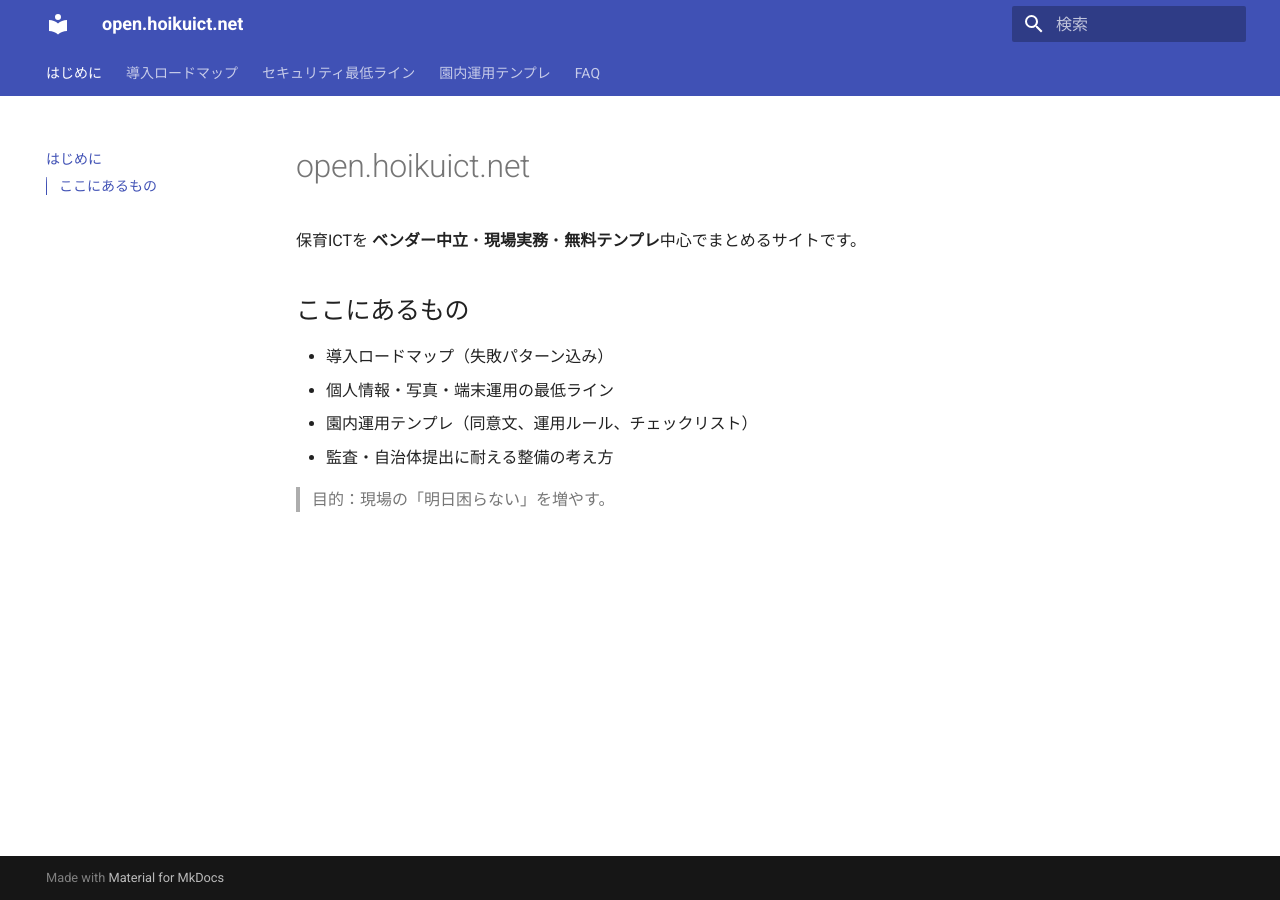
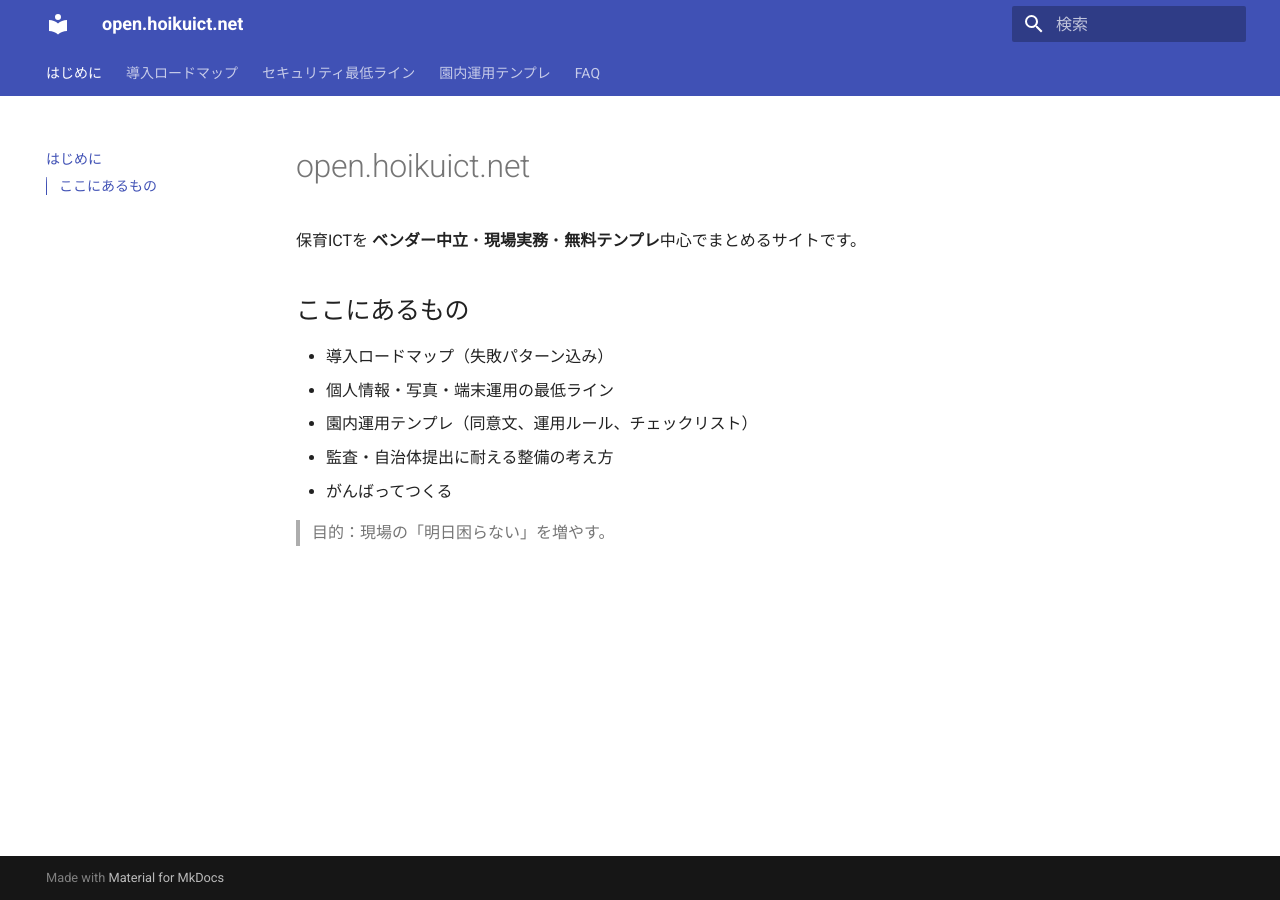
Before and after one commit to hoikuict/open-hoikuict, an MkDocs documentation site: the page built from docs/index.md, in a window 1280 px wide. Built offline with MkDocs 1.6.1 and Material for MkDocs 9.7.7, drawn with Linux system fonts in a browser that asks for light colours.

Commit message:
20260302

```diff
--- a/docs/index.md
+++ b/docs/index.md
@@ -7,5 +7,6 @@
 - 個人情報・写真・端末運用の最低ライン
 - 園内運用テンプレ（同意文、運用ルール、チェックリスト）
 - 監査・自治体提出に耐える整備の考え方
+- がんばってつくる
 
 > 目的：現場の「明日困らない」を増やす。
```
